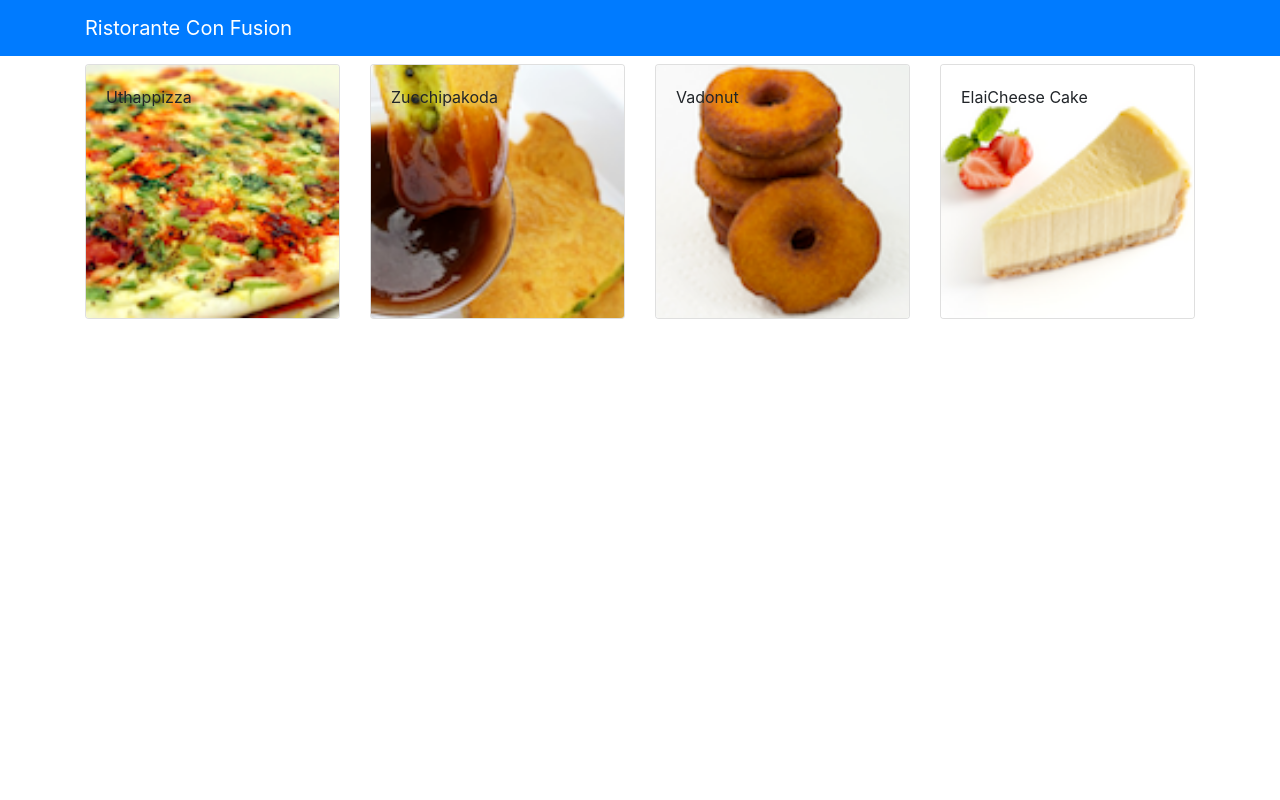
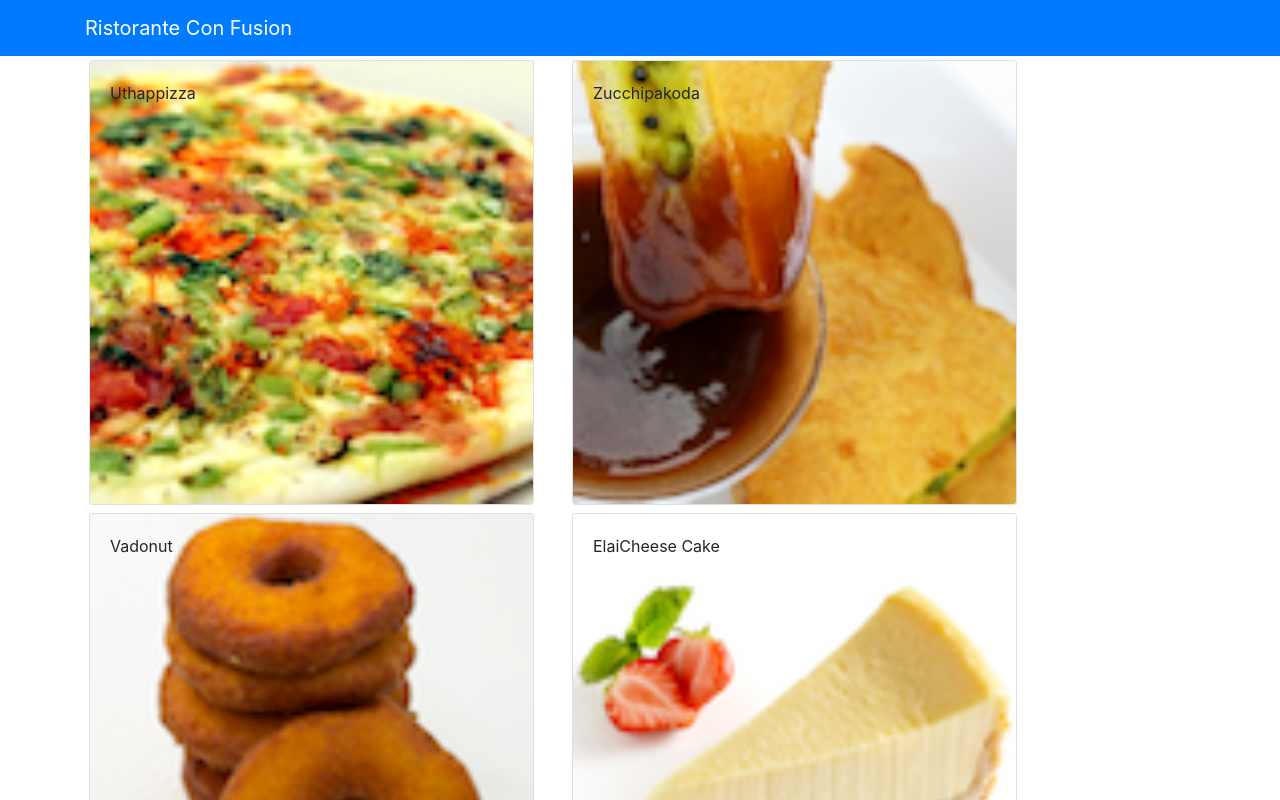
Before and after one commit to giadinhsieuvuive/EX-react, a React (Create React App) app: page / in a window 1280 px wide. Shown: the top 800 px of the page. Built offline with nearby package versions, Linux system fonts and the light colour scheme.

Commit message:
Functional Components

```diff
--- a/src/components/DishdetailComponent.js
+++ b/src/components/DishdetailComponent.js
@@ -1,13 +1,7 @@
 import React, { Component } from "react";
 import { Card, CardTitle, CardImg, CardImgOverlay, CardBody } from "reactstrap";
-class DishDetail extends Component {
-    constructor(props) {
-        super(props);
-        this.state = {
-            selectedDishdetail: this.props.dish
-        }
-    }
-    renderDish(dish) {
+
+function RenderDish({dish}) {
         if (dish != null)
             return (
 
@@ -31,7 +25,7 @@
         }
     }
 
-    renderComments(comments) {
+    function RenderComments({comments})  {
         if (comments != null) {
             const comment = comments.map((comment) => {
                 return (
@@ -68,29 +62,26 @@
         }
     }
 
-    render() {
-        const dish = this.props.dish;
+    const  DishDetail = (props) =>  {
+        const dish = props.dish;
         console.log(dish);
 
         if (dish == null) {
             return (<div></div>);
         }
 
-        const dishItem = this.renderDish(dish);
-        const commentItem = this.renderComments(dish.comments);
 
         return (
             <div className="container">
                 <div class="row">
-
-                    {dishItem}
-                    {commentItem}
+                    <RenderDish dish={props.dish}/>
+                    <RenderComments comments={props.dish.comments}/>
 
                 </div>
             </div>
         )
     }
 
-}
 
-export default DishDetail
+
+export default DishDetail;
--- a/src/components/MenuComponent.js
+++ b/src/components/MenuComponent.js
@@ -1,52 +1,25 @@
-import React, { Component } from 'react';
-import {
-  Card, CardImg, CardImgOverlay, CardText, CardBody,
-  CardTitle
-} from 'reactstrap';
-import DishDetail from './DishdetailComponent';
-class Menu extends Component {
+import React from 'react';
+import { Card, CardImg, CardImgOverlay,
+    CardTitle } from 'reactstrap';
 
-  constructor(props) {
-    super(props);
-
-    this.state = {
-      selectedDish: null
-    }
-  }
-
-  onDishSelect(dish) {
-    this.setState({ selectedDish: dish });
-  }
-
-  renderDish(dish) {
-    if (dish != null)
+    function RenderMenuItem ({dish, onClick}) {
         return (
-        <Card>
-          <CardImg top src={dish.image} alt={dish.name} />
-          <CardBody>
-            <CardTitle>{dish.name}</CardTitle>
-            <CardText>{dish.description}</CardText>
-          </CardBody>
-        </Card>
-      );
-    else
-      return (
-        <div></div>
-      );
-  }
-
-  render() {
-    const menu = this.props.dishes.map((dish) => {
-      return (
-        <div className="col-12 col-md-3 mt-2">
-          <Card key={dish.id}
-            onClick={() => this.props.onClick(dish.id)}>
-
+            <Card
+                onClick={() => onClick(dish.id)}>
                 <CardImg width="100%" src={dish.image} alt={dish.name} />
                 <CardImgOverlay>
                     <CardTitle>{dish.name}</CardTitle>
                 </CardImgOverlay>
             </Card>
+        );
+    }
+
+    const Menu = (props) => {
+
+        const menu = props.dishes.map((dish) => {
+            return (
+                <div className="col-12 col-md-5 m-1"  key={dish.id}>
+                    <RenderMenuItem dish={dish} onClick={props.onClick} />
                 </div>
             );
         });
@@ -56,15 +29,8 @@
                 <div className="row">
                     {menu}
                 </div>
-        <div class="row">
-          <div class="col-12 col-md-5 m-1">
-            <DishDetail selectedDish={this.state.selectedDish} />
-          </div>
-        </div>
             </div>
         );
     }
-}
-
 
 export default Menu;
```
Lines whose indentation alone changed are shown as unchanged.
